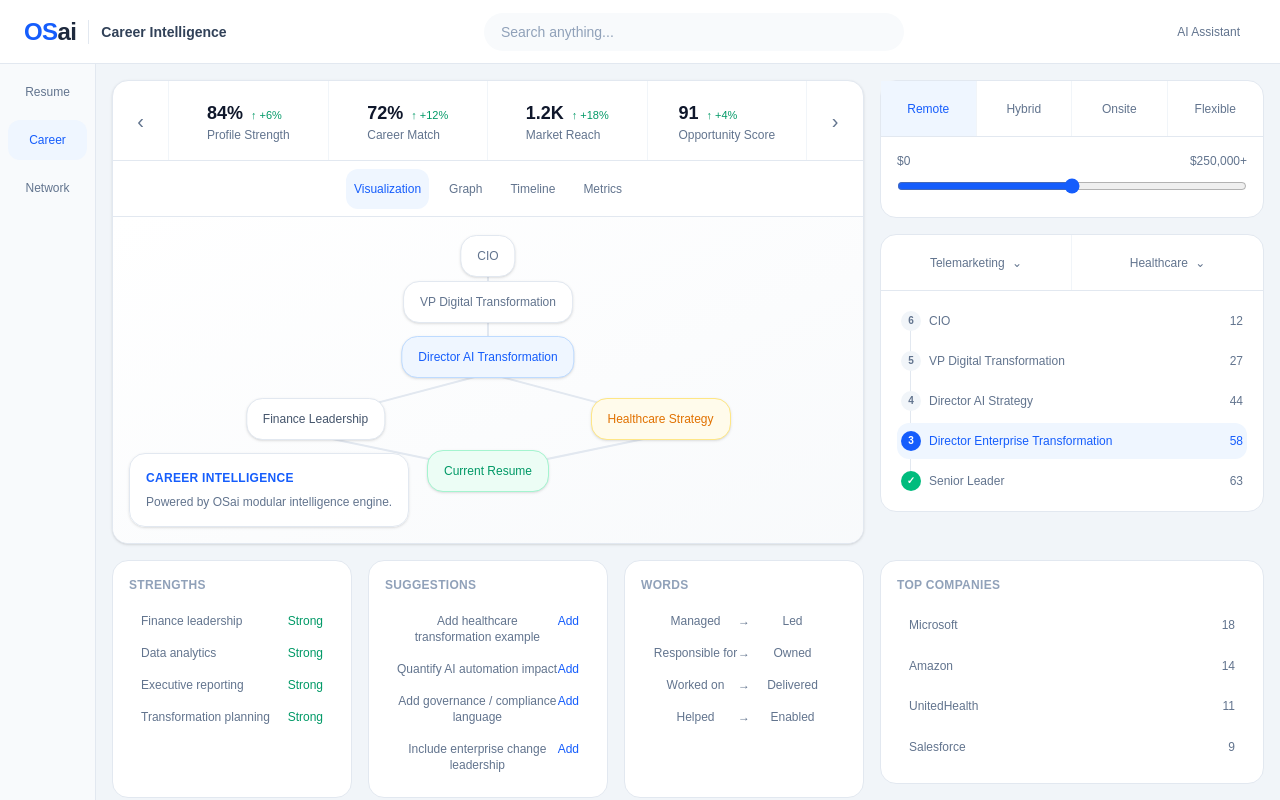
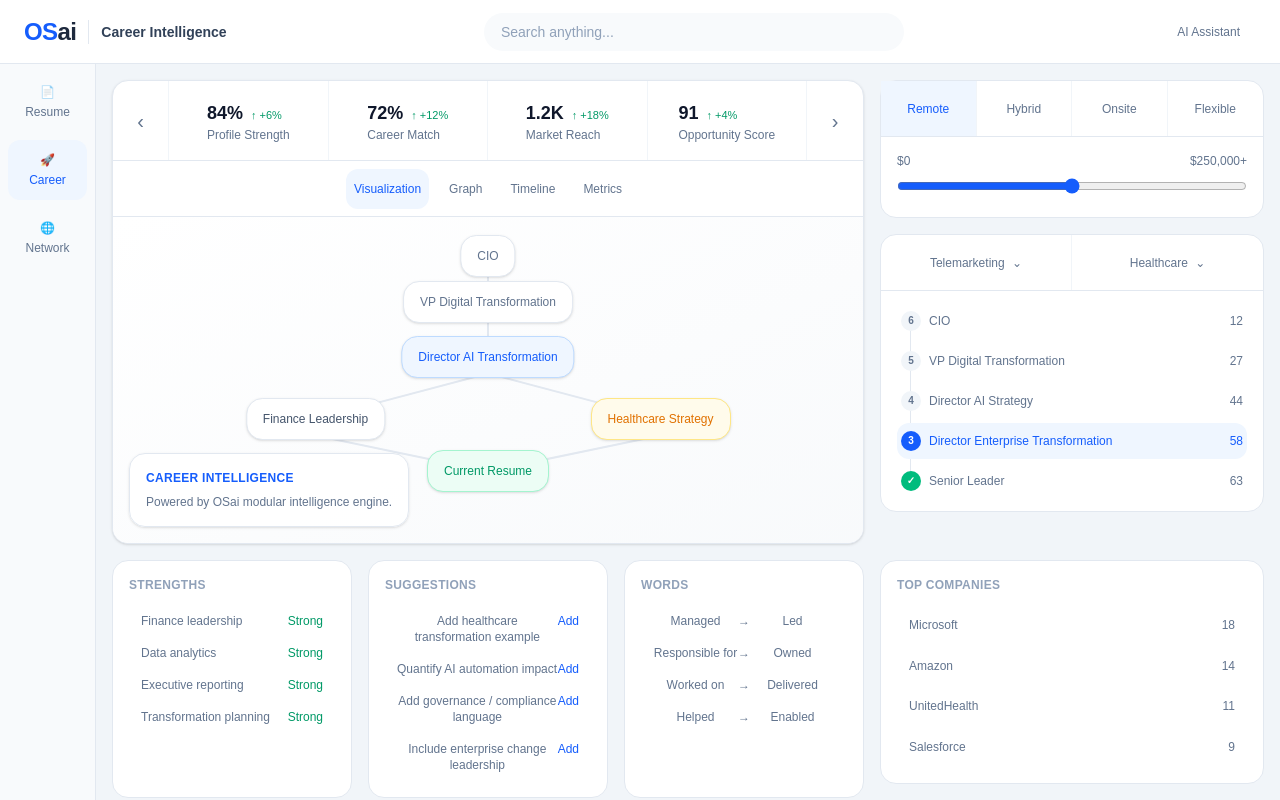
Before and after one commit to OrbitSystemsAi/career-pivot, a Next.js app: page / in a window 1280 px wide. Built offline with nearby package versions, Linux system fonts and the light colour scheme.

Commit message:
Drive navigation from module registry

```diff
--- a/core/registry/moduleRegistry.ts
+++ b/core/registry/moduleRegistry.ts
@@ -4,9 +4,10 @@ import {
   CareerSuggestions,
   CareerWords,
   CareerFilters,
-  CareerPath,
   CareerCompanies,
 } from "@/modules/career";
+
+import D4UtilityMiddlePanel from "@/core/shell/panels/D4UtilityMiddlePanel";
 
 import {
   ResumeModule,
@@ -22,11 +23,12 @@ import {
   NetworkResults,
 } from "@/modules/network";
 
-
 export const moduleRegistry = {
   resume: {
     id: "resume",
     name: "Resume",
+    description: "Resume Intelligence",
+    icon: "📄",
 
     panels: {
       visualization: ResumeModule,
@@ -44,12 +46,14 @@ export const moduleRegistry = {
   career: {
     id: "career",
     name: "Career",
+    description: "Career Intelligence",
+    icon: "🚀",
 
     panels: {
       visualization: CareerGraph,
 
       utilityTop: CareerFilters,
-      utilityMiddle: CareerPath,
+      utilityMiddle: D4UtilityMiddlePanel,
       utilityBottom: CareerCompanies,
 
       bottomLeft: CareerStrengths,
@@ -61,6 +65,8 @@ export const moduleRegistry = {
   network: {
     id: "network",
     name: "Network",
+    description: "Network Intelligence",
+    icon: "🌐",
 
     panels: {
       visualization: NetworkModule,
--- a/core/shell/frames/D2NavigationFrame.tsx
+++ b/core/shell/frames/D2NavigationFrame.tsx
@@ -1,21 +1,9 @@
 "use client";
 
+import { moduleRegistry } from "@/core/registry/moduleRegistry";
 import { useActiveModule } from "@/core/state/ActiveModuleProvider";
 
-const modules = [
-  {
-    label: "Resume",
-    id: "resume",
-  },
-  {
-    label: "Career",
-    id: "career",
-  },
-  {
-    label: "Network",
-    id: "network",
-  },
-];
+const modules = Object.values(moduleRegistry);
 
 export default function D2NavigationFrame() {
   const { activeModule, setActiveModule } = useActiveModule();
@@ -36,7 +24,8 @@ export default function D2NavigationFrame() {
                   : "text-slate-500 hover:bg-blue-50 hover:text-blue-600"
               }`}
             >
-              {module.label}
+              <div className="mb-1">{module.icon}</div>
+              <div>{module.name}</div>
             </button>
           );
         })}
```
